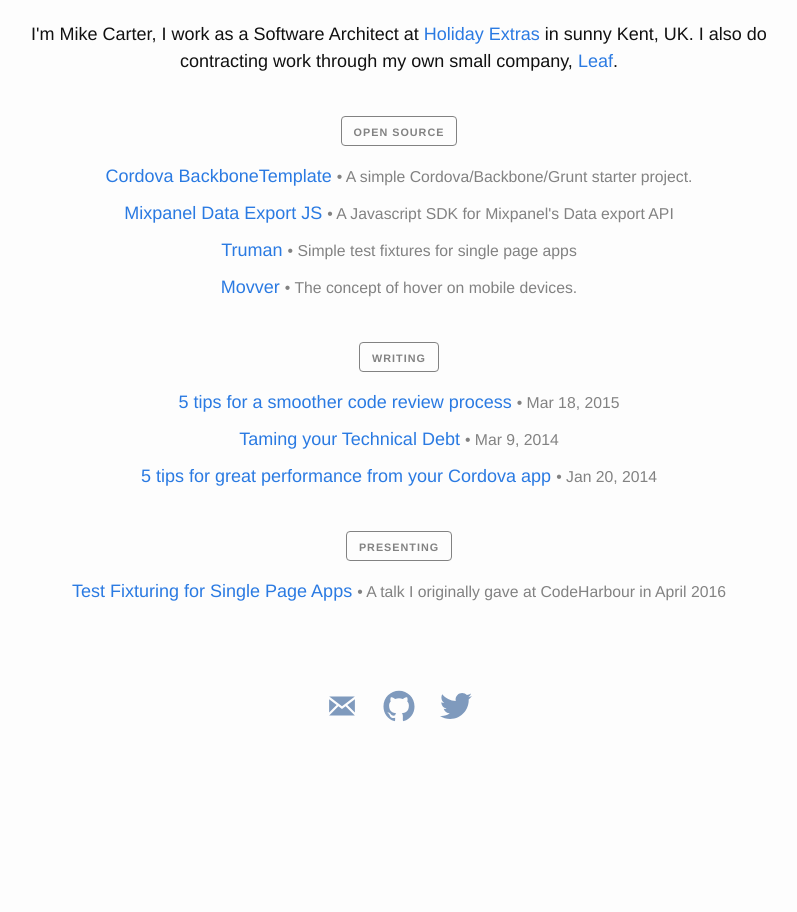
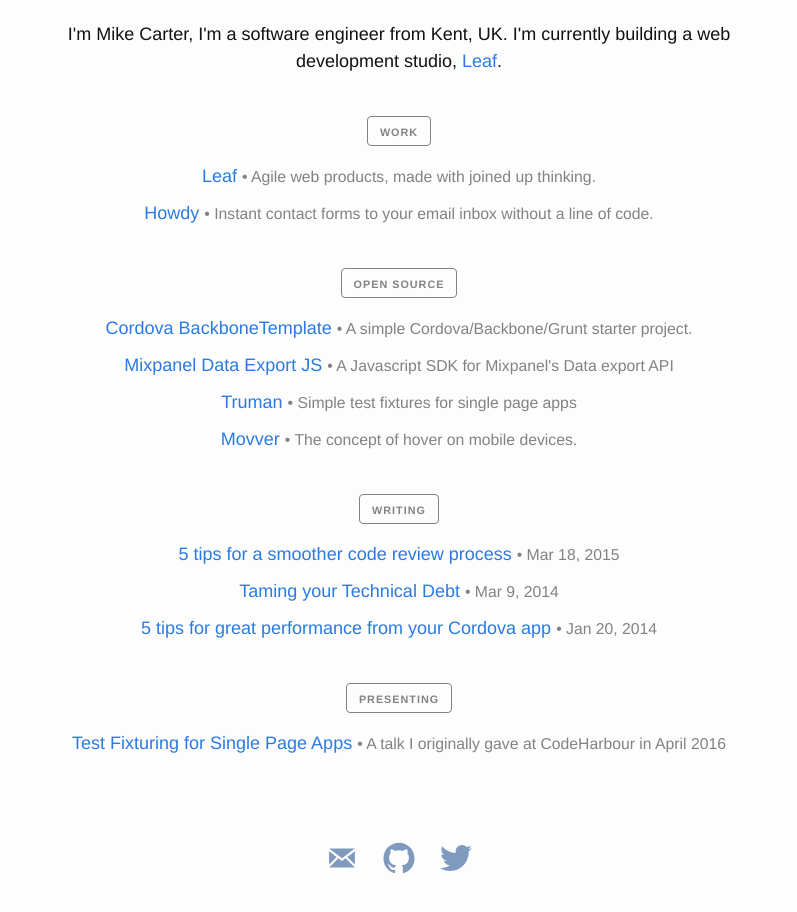
Before and after one commit to michaelcarter/website, a Jekyll site: the page built from index.html, in a window 1280 px wide, cut to the strip 181-1093 px from the top of the page. Shown: the whole strip, without its empty margins (241-1038 px from the left). Built offline with Jekyll 4.4.1, drawn with Linux system fonts in a browser that asks for light colours; before the commit the page ends 941 px from its top, so only the background shows below that.

Commit message:
Update site

```diff
--- a/_config.yml
+++ b/_config.yml
@@ -1,12 +1,10 @@
 # Site settings
-title: Mike Carter &bull; Software Architect
+title: Mike Carter &bull; Software Enginner & founder
 email: mike@mcarter.me
 description: >
-  I'm Mike Carter, I work as a Software Architect at Holiday Extras in sunny Kent, UK.
-  I also do contracting work through my own small company, Leaf.
+  I'm Mike Carter, I'm a software engineer from Kent, UK. I'm currently building a web development studio, Leaf.
 description_html: >
-  I'm Mike Carter, I work as a Software Architect at <a href="http://holidayextras.com">Holiday Extras</a> in sunny Kent, UK.
-  I also do contracting work through my own small company, <a href="http://www.weareleaf.com">Leaf</a>.
+  I'm Mike Carter, I'm a software engineer from Kent, UK. I'm currently building a web development studio, <a href="http://www.weareleaf.com">Leaf</a>.
 baseurl: "" # the subpath of your site, e.g. /blog/
 url: "http://mcarter.me" # the base hostname & protocol for your site
 twitter_username: mcarterj
--- a/index.html
+++ b/index.html
@@ -7,6 +7,20 @@
       <img class="avatar" src="http://www.gravatar.com/avatar/c37474003e2798e695e7cbbcff39b3d8?s=200" alt="Mike Carter" />
     </div>
     <p class="text-center description">{{ site.description_html }}</p>
+  </div>
+
+  <div class="container text-center">
+    <h2><span class="bordered">Work</span></h2>
+    <ul class="list">
+      <li>
+        <a href="https://weareleaf.com" alt="Leaf">Leaf</a>
+        <span class="meta">&bull; Agile web products, made with joined up thinking.</span>
+      </li>
+      <li>
+        <a href="https://howdyform.com" alt="Howdy">Howdy</a>
+        <span class="meta">&bull; Instant contact forms to your email inbox without a line of code.</span>
+      </li>
+    </ul>
   </div>
 
   <div class="container text-center">
```
